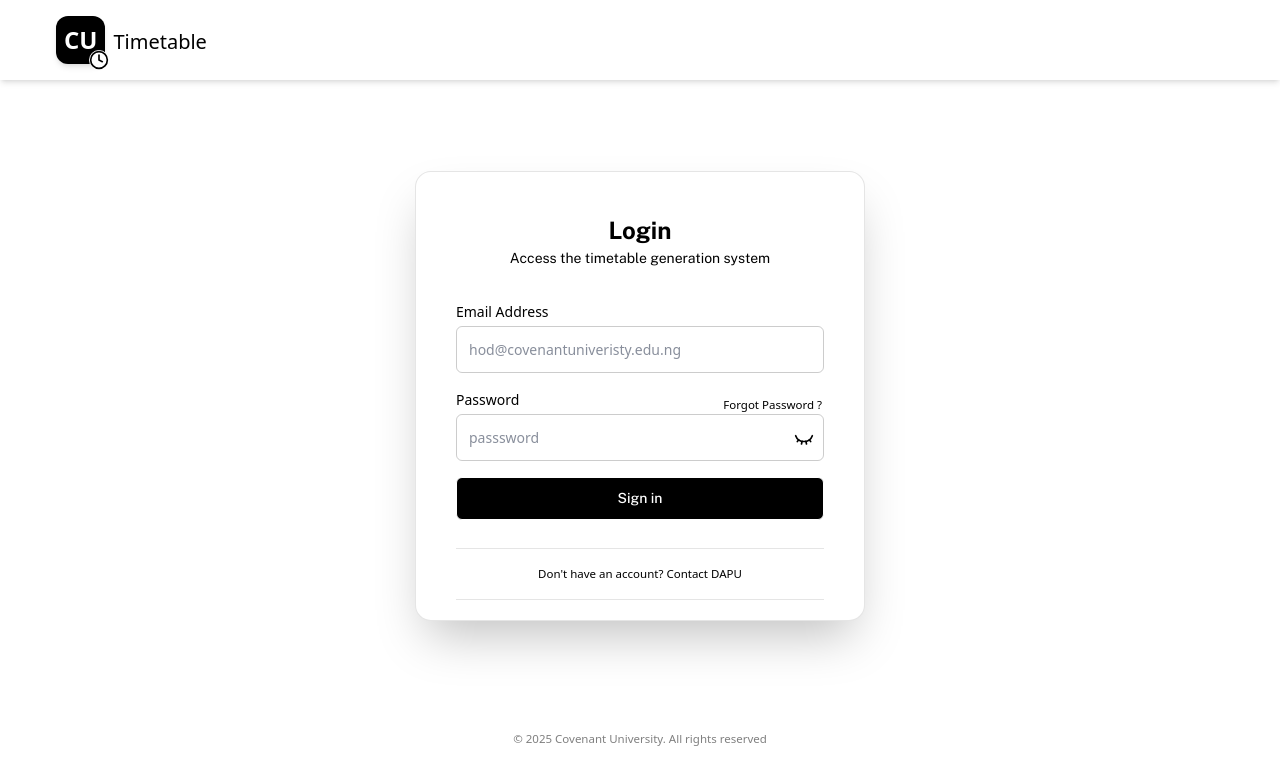
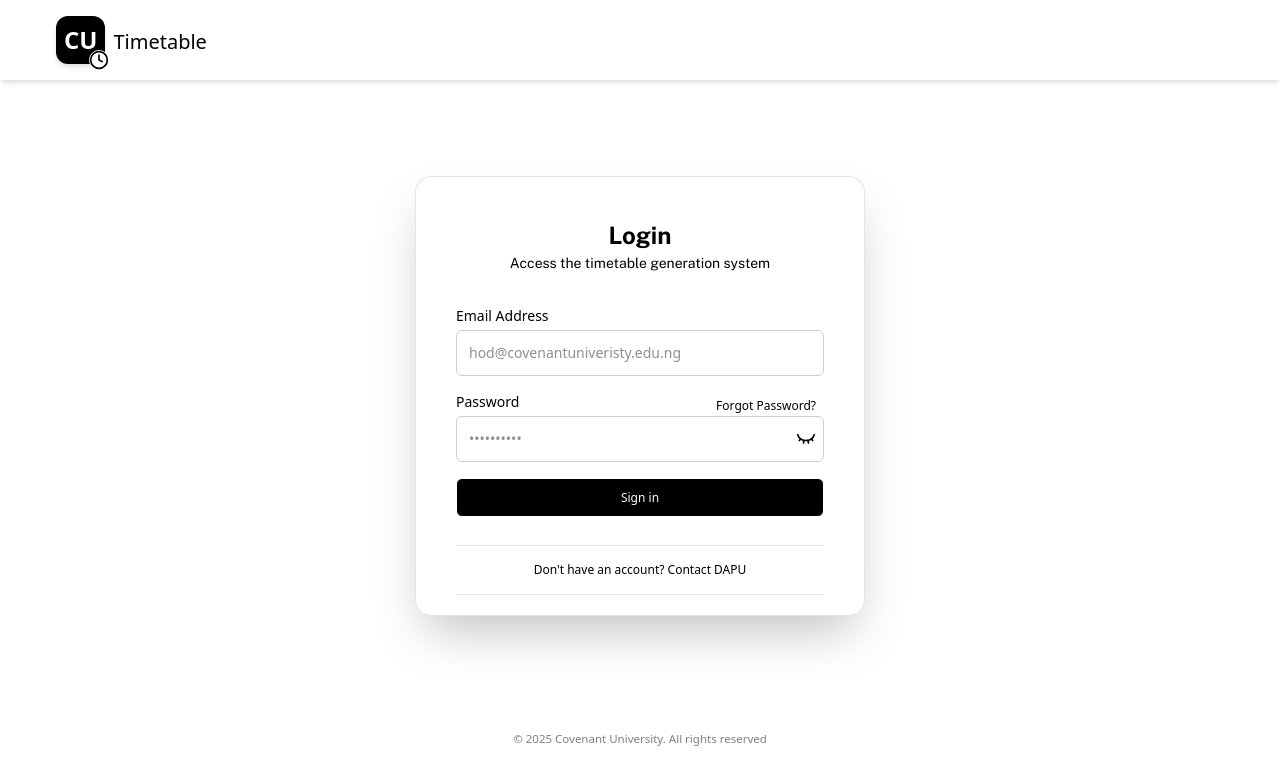
Before and after one commit to devhnry/course-schedular-frontend, a React (Vite) app: page /login in a window 1280 px wide. Shown: the top 784 px of the page. Built offline with nearby package versions, Linux system fonts and the light colour scheme.

Commit message:
refactor(auth): cleaned up login form and extracted reusable TextInput component

```diff
--- a/src/components/auth/LoginForm.tsx
+++ b/src/components/auth/LoginForm.tsx
@@ -1,18 +1,14 @@
-import Button from "../shared/Button.tsx";
+import Button from "../shared/Button";
+import TextInput from "../shared/TextInput";
 import {useNavigate} from "react-router-dom";
-import {useLogin} from "../../hooks/useLogin.ts";
+import {useLogin} from "../../hooks/useLogin";
 import {useForm} from "react-hook-form";
-import {LoginInput} from "../../schemas/authSchema.ts";
-import {useState} from "react";
-import {EyeClosedIcon, EyeIcon} from "lucide-react";
-
+import {LoginInput} from "../../schemas/authSchema";
 
 const LoginForm = () => {
     const navigate = useNavigate();
-    const [showPassword, setShowPassword] = useState(false);
-
-    const { login, loading } = useLogin()
-    const { register,  handleSubmit } = useForm<LoginInput>();
+    const { login, loading } = useLogin();
+    const { register, handleSubmit } = useForm<LoginInput>();
 
     const onSubmit = async (data: LoginInput) => {
         const result = await login(data);
@@ -22,34 +18,41 @@ const LoginForm = () => {
     };
 
     return (
-        <form onSubmit={handleSubmit(onSubmit)} className={`grid w-full gap-4`}>
-            <div>
-                <label className={`text-[14px] pb-1 block`}>Email Address</label>
-                <input
-                    {...register("email", { required: true })}
-                    className={`w-full border p-3 border-black/20 outline-none rounded-md text-[14px] placeholder:text-gray-500/80`}
-                    type="text" name="email" id="email" placeholder="hod@covenantuniveristy.edu.ng"/>
+        <form onSubmit={handleSubmit(onSubmit)} className="grid w-full gap-4">
+            <TextInput
+                label="Email Address"
+                name="email"
+                placeholder="hod@covenantuniveristy.edu.ng"
+                register={register}
+            />
+            <div className="relative">
+                <button
+                    type="button"
+                    onClick={() => navigate("/forgot-password")}
+                    className="text-xs absolute z-10 right-2 top-1.5 font-light hover:underline cursor-pointer"
+                >
+                    Forgot Password?
+                </button>
+                <TextInput
+                    label="Password"
+                    name="password"
+                    placeholder="••••••••••"
+                    register={register}
+                    showToggle
+                />
             </div>
-            <div className={`relative`}>
-                <div onClick={() => {setShowPassword(!showPassword)}}
-                     className={`absolute right-[10px] top-[55%] cursor-pointer z-10`}>
-                    {showPassword ? <EyeIcon className={`size-[20px]`} /> : <EyeClosedIcon className={`size-[20px]`} />}
-                </div>
-                <button
-                    className={`text-[11.5px] pb-1 block cursor-pointer absolute right-[2px] top-[6.5px] font-light hover:underline transition-all `}
-                    onClick={() => navigate('/forgot-password')}>Forgot Password ?</button>
-                <label className={`text-[14px] pb-1 block`}>Password</label>
-                <input
-                    {...register("password", { required: true })}
-                    className={`w-full border p-3 border-black/20 outline-none rounded-md text-[14px] placeholder:text-gray-500/80`}
-                    type={`${showPassword ? 'text' : 'password'}`} name="password" id="password" placeholder="passsword"/>
-            </div>
-            <Button text={loading ? 'Logging in..' : 'Sign in'}
-                    classname={`w-full bg-black text-white p-2.5 font-body text-[14px] mb-3 ${loading ? 'opacity-50' : ''}`} />
-            <div className={`grid gap-4 w-full`}>
-                <hr className={`opacity-10`} />
-                <p className={`text-center text-[11.5px] font-light`}>Don't have an account? <strong className={`font-medium`}>Contact DAPU</strong></p>
-                <hr className={`opacity-10`} />
+
+            <Button
+                text={loading ? "Logging in..." : "Sign in"}
+                classname={`w-full bg-black text-white p-2.5 text-sm mb-3 ${loading ? "opacity-50" : ""}`}
+            />
+
+            <div className="grid gap-4 w-full">
+                <hr className="opacity-10" />
+                <p className="text-center text-xs font-light">
+                    Don't have an account? <strong className="font-medium">Contact DAPU</strong>
+                </p>
+                <hr className="opacity-10" />
             </div>
         </form>
     );
--- /dev/null
+++ b/src/components/shared/TextInput.tsx
@@ -0,0 +1,36 @@
+import {EyeClosedIcon, EyeIcon} from "lucide-react";
+import {FC, useState} from "react";
+
+type TextInputProps = {
+    label: string;
+    type?: string;
+    placeholder: string;
+    register: any;
+    name: string;
+    showToggle?: boolean;
+};
+
+const TextInput: FC<TextInputProps> = ({label, type="text", placeholder, register, name, showToggle}) => {
+    const [show, setShow] = useState(false);
+    return (
+        <div className="relative">
+            <label className="text-sm pb-1 block">{label}</label>
+            {showToggle && (
+                <div
+                    className="absolute right-2 top-9 cursor-pointer z-10"
+                    onClick={() => setShow(!show)}
+                >
+                    {show ? <EyeIcon className="size-5" /> : <EyeClosedIcon className="size-5" />}
+                </div>
+            )}
+            <input
+                {...register(name, { required: true })}
+                type={showToggle ? (show ? "text" : "password") : type}
+                placeholder={placeholder}
+                className="w-full border p-3 border-black/20 outline-none rounded-md text-sm placeholder:text-gray-500/80"
+            />
+        </div>
+    );
+};
+
+export default TextInput;
```
